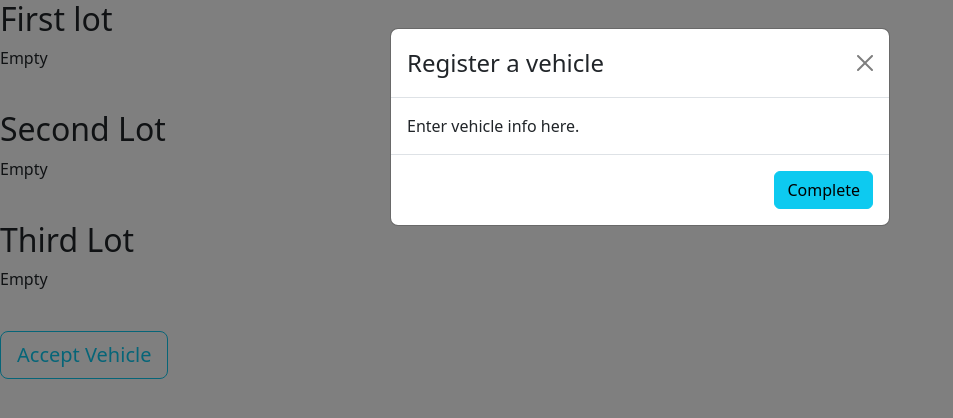
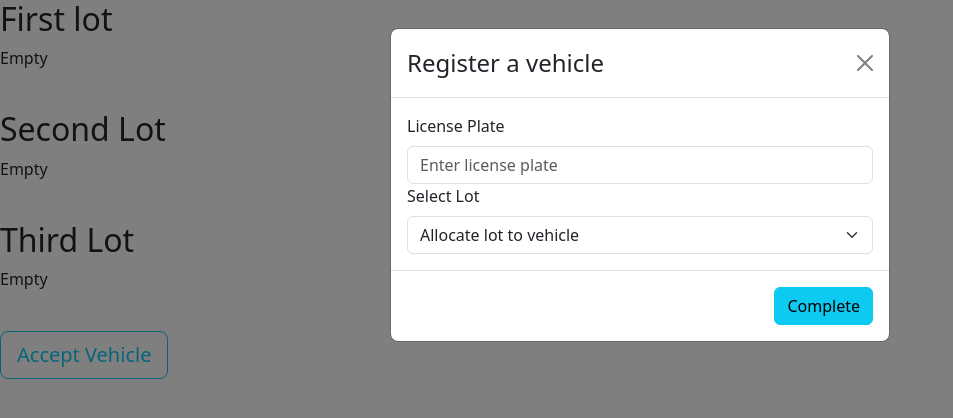
Before and after one commit to Sh-i-aw/Parked, a React (Create React App) app: page / in a window 1280 px wide. Both pictures are taken after a click on the button "Accept Vehicle". Shown: the top 418 px of the page, without its empty margins (0-953 px from the left). Built offline with nearby package versions, Linux system fonts and the light colour scheme.

Commit message:
Added form in accept vehicle pop up

```diff
--- a/src/Component/AcceptVehicleForm.jsx
+++ b/src/Component/AcceptVehicleForm.jsx
@@ -17,7 +17,21 @@ function SingleLot (props) {
           </Modal.Header>
 
           <Modal.Body>
-              Enter vehicle info here.
+              <Form>
+                  <Form.Group>
+                      <Form.Label>License Plate</Form.Label>
+                      <Form.Control type="text" placeholder={"Enter license plate"}/>
+                  </Form.Group>
+                  <Form.Group>
+                      <Form.Label>Select Lot</Form.Label>
+                      <Form.Select>
+                          <option>Allocate lot to vehicle</option>
+                          <option value="1">One</option>
+                          <option value="2">Two</option>
+                          <option value="3">Three</option>
+                      </Form.Select>
+                  </Form.Group>
+              </Form>
           </Modal.Body>
           <Modal.Footer>
               <Button variant={"info"} onClick={handleClose}>
```
